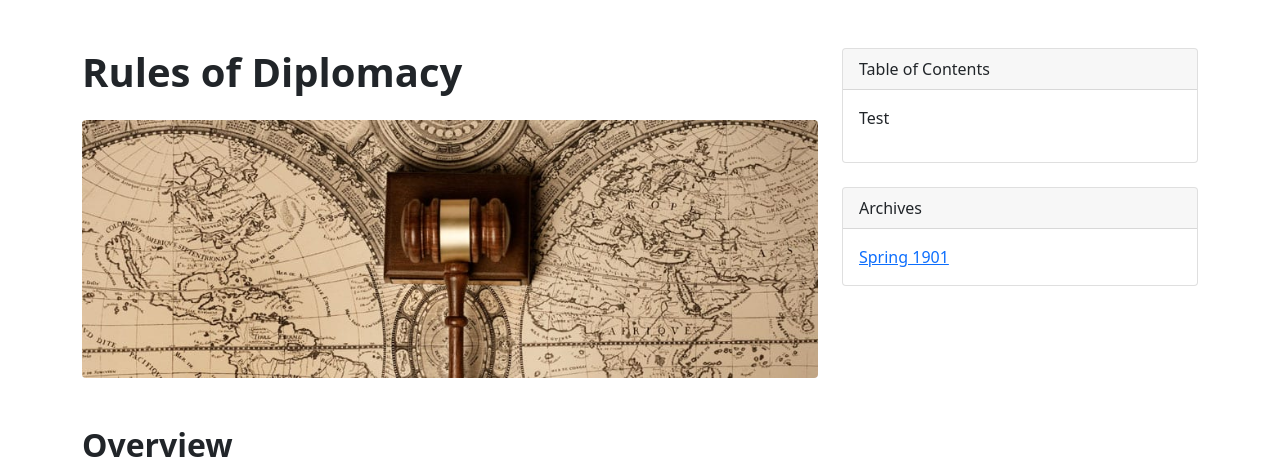
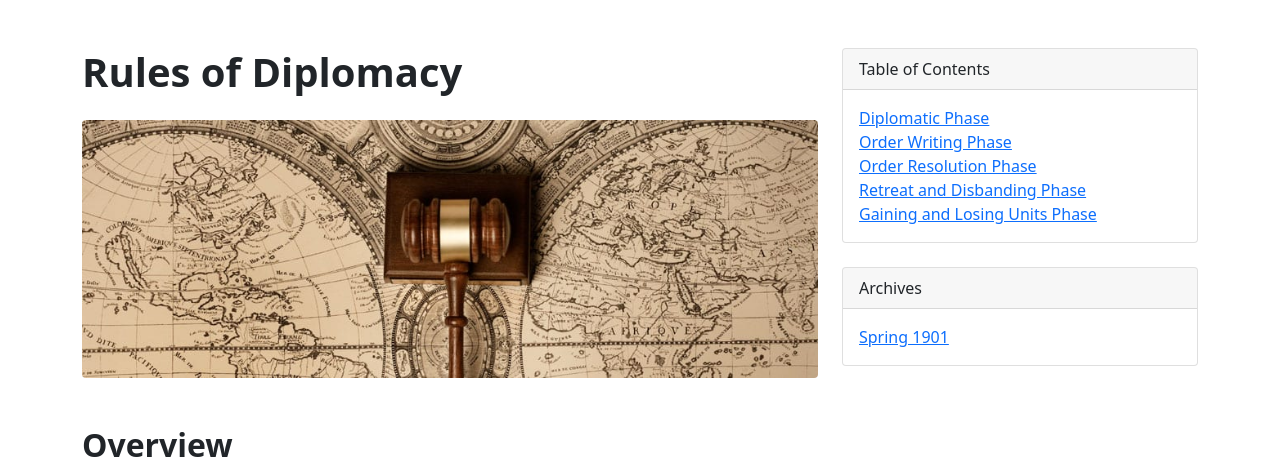
Before and after one commit to jpoirierlavoie/Diplomacy, a Flask app: page /rules in a window 1280 px wide. Shown: the part 56-522 px from the top of the page. Run offline with Flask 2, Linux system fonts and the light colour scheme.

```diff
--- a/templates/base.html
+++ b/templates/base.html
@@ -63,7 +63,13 @@
                     <div class="card mb-4">
                         <div class="card-header">Table of Contents</div>
                         <div class="card-body">
-                            <p>Test</p>
+                          <ul class="navbar-nav ms-auto mb-2 mb-lg-0">
+                              <li class="nav-item"><a href="#1">Diplomatic Phase</a></li>
+                              <li class="nav-item"><a href="#2">Order Writing Phase</a></li>
+                              <li class="nav-item"><a href="#3">Order Resolution Phase</a></li>
+                              <li class="nav-item"><a href="#4">Retreat and Disbanding Phase</a></li>
+                              <li class="nav-item"><a href="#5">Gaining and Losing Units Phase</a></li>
+                          </ul>
                         </div>
                     </div>
                     {% else %}
--- a/templates/rules.html
+++ b/templates/rules.html
@@ -86,7 +86,7 @@
   <p class="fs-5 mb-4">After all the orders have been revealed and read, the players (or an assigned gamemaster) must resolve all of the conflicts. Resolution will result in successful moves, failed moves, standoffs, retreats, and disbandments. The units on the game board are moved and removed as described in the next two phases of play. </p>
   <h2 id="4" class="fw-bolder mb-4 mt-5">4. Retreat and Disbanding Phase</h2>
   <p class="fs-5 mb-4">After all the orders have been revealed and read, the moves made, and the conflicts resolved, any dislodged (defeated) units make their retreat. These retreats are written down (just like orders) and revealed immediately. No diplomacy or discussion takes place prior to writing retreat orders—all countries are on their own.</p>
-  <h2 id="4" class="fw-bolder mb-4 mt-5">4. Retreat and Disbanding Phase</h2>
+  <h2 id="5" class="fw-bolder mb-4 mt-5">5. Gaining and Losing Units Phase</h2>
   <p class="fs-5 mb-4">After all the orders have been revealed and read, the moves made, and the conflicts resolved, any dislodged (defeated) units make their retreat. These retreats are written down (just like orders) and revealed immediately. No diplomacy or discussion takes place prior to writing retreat orders—all countries are on their own.</p>
 </section>
 {% endblock %}
```
Also changed, not shown: static/turn/spring_1901.png.
